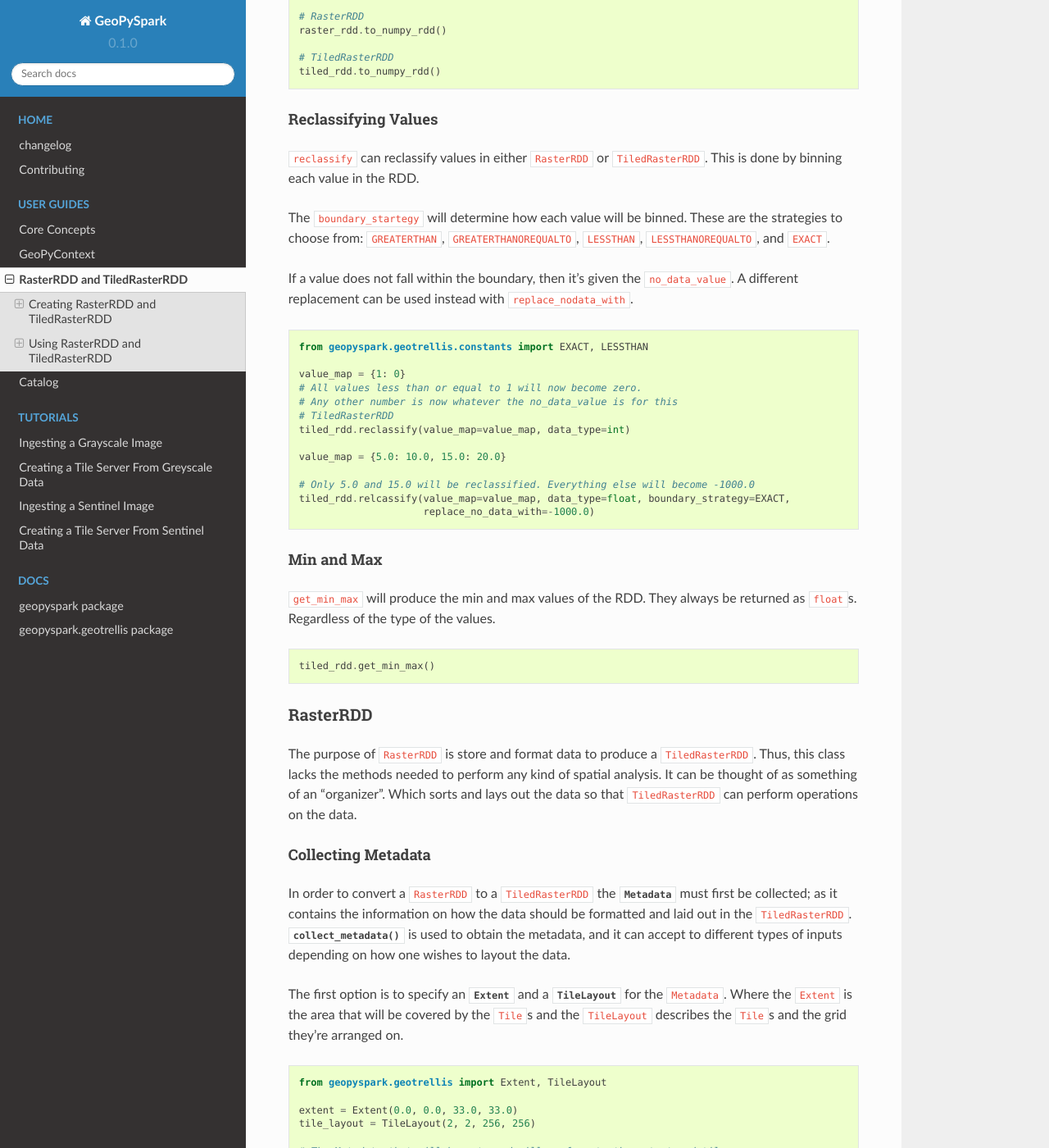
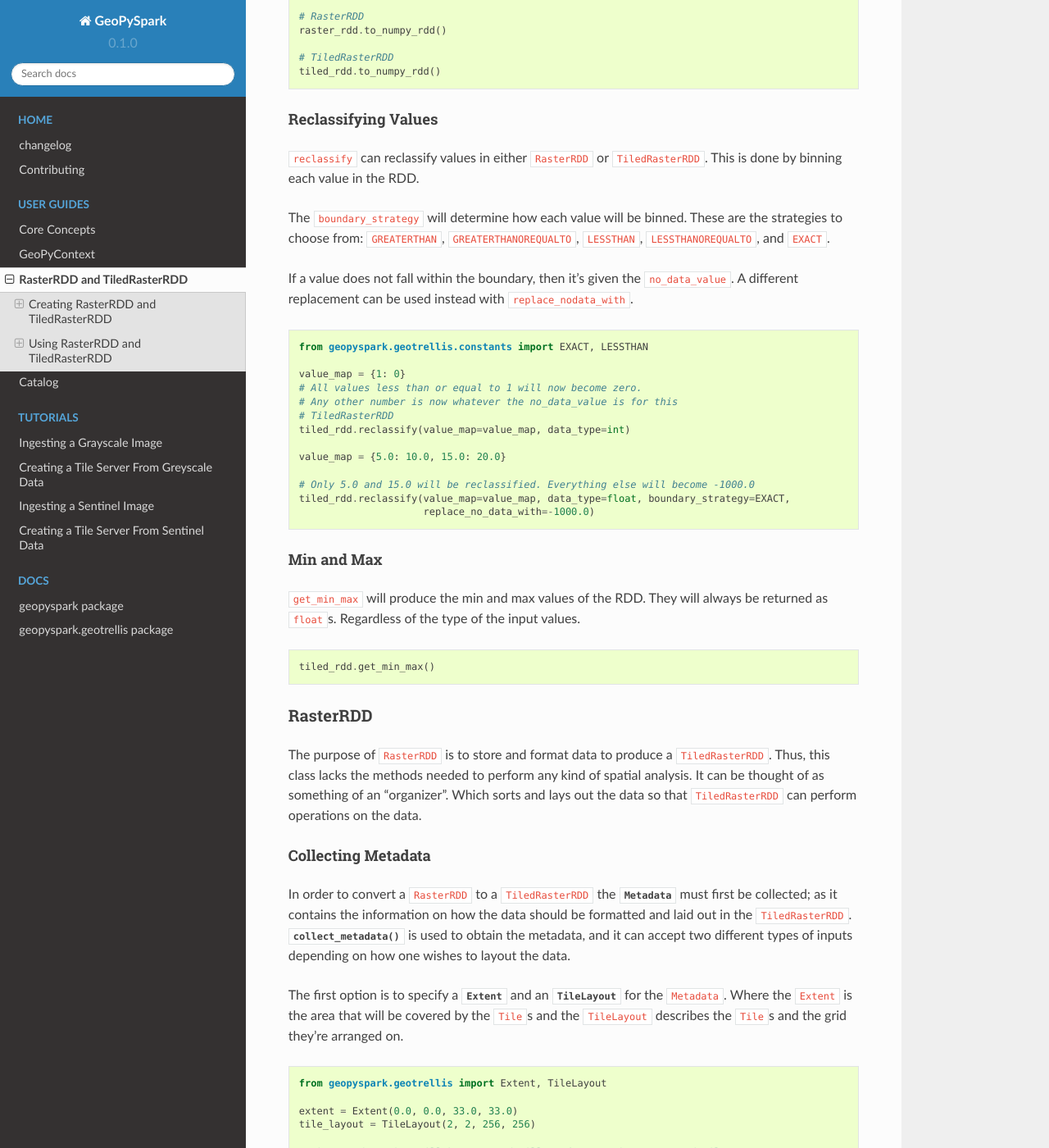
Before and after one commit to locationtech-labs/geopyspark, a Sphinx documentation site: the page built from docs/guides/rdd.rst, in a window 1280 px wide and 1400 px high, scrolled down 3845 px. Shown: the whole window at 82% size. Built offline with Sphinx 7.4.7 and the Read the Docs theme 2.0.0, drawn with Linux system fonts in a browser that asks for light colours; some of the changed text lies outside the part shown.

Commit message:
spelling

```diff
--- a/docs/contributing.rst
+++ b/docs/contributing.rst
@@ -18,9 +18,9 @@
 -------------------
 
 1. Install and setup Hadoop (the master branch is currently built with 2.0.1).
-2. Check out this repository.
+2. Check out `this <https://github.com/locationtech-labs/geopyspark>`__. repository.
 3. Pick the branch corresponding to the version you are targeting
-4. Run ``make install`` to build GeoPyspark.
+4. Run ``make install`` to build GeoPySpark.
 
 Style Guide
 -----------
@@ -49,7 +49,7 @@
 an issue. As always, if you need some help join us on
 `Gitter <https://gitter.im/locationtech/geotrellis>`__ to chat with a
 developer. As with the mailing list, we will be using the GeoTrellis
-gitter channel until the need arises to form our own.
+Gitter channel until the need arises to form our own.
 
 Pull Requests
 -------------
--- a/docs/guides/core_concepts.rst
+++ b/docs/guides/core_concepts.rst
@@ -22,7 +22,7 @@
 ------
 
 GeoPySpark differs in how it represents rasters from other geo-spatial Python
-libraries like rasterio. In GeoPySpark, they are represented as a ``dict``.
+libraries like rasterIO. In GeoPySpark, they are represented as a ``dict``.
 
 The fields used to represent rasters:
  - **no_data_value**: The value that represents no data in raster. This can be
--- a/docs/guides/geopycontext.rst
+++ b/docs/guides/geopycontext.rst
@@ -9,7 +9,7 @@
 to Python.
 
 Before being sent to the other side, though, the values must be formatted in
-such a way so they can be serialized/deserialzed. ``GeoPyContext`` makes this a
+such a way so they can be serialized/deserialized. ``GeoPyContext`` makes this a
 little easier by providing methods that will prepare the data before it is
 sent over. This is why a ``GeoPyContext`` instance is needed for almost all
 functions and class constructors.
@@ -19,7 +19,7 @@
 --------------------------
 
 Initializing ``GeoPyContext`` can be done through two different methods:
-either by giving it an exisiting ``SparkContext``, or by passing in the
+either by giving it an existing ``SparkContext``, or by passing in the
 arguments used to construct a ``SparkContext``.
 
 .. code:: python
--- a/docs/guides/rdd.rst
+++ b/docs/guides/rdd.rst
@@ -238,7 +238,7 @@
 ``reclassify`` can reclassify values in either ``RasterRDD`` or
 ``TiledRasterRDD``. This is done by binning each value in the RDD.
 
-The ``boundary_startegy`` will determine how each value will be binned. These
+The ``boundary_strategy`` will determine how each value will be binned. These
 are the strategies to choose from: ``GREATERTHAN``, ``GREATERTHANOREQUALTO``,
 ``LESSTHAN``, ``LESSTHANOREQUALTO``, and ``EXACT``.
 
@@ -260,15 +260,15 @@
    value_map = {5.0: 10.0, 15.0: 20.0}
 
    # Only 5.0 and 15.0 will be reclassified. Everything else will become -1000.0
-   tiled_rdd.relcassify(value_map=value_map, data_type=float, boundary_strategy=EXACT,
+   tiled_rdd.reclassify(value_map=value_map, data_type=float, boundary_strategy=EXACT,
                         replace_no_data_with=-1000.0)
 
 
 Min and Max
 ^^^^^^^^^^^^
 
-``get_min_max`` will produce the min and max values of the RDD. They always be
-returned as ``float``\s. Regardless of the type of the values.
+``get_min_max`` will produce the min and max values of the RDD. They will always be
+returned as ``float``\s. Regardless of the type of the input values.
 
 .. code:: python
 
@@ -292,10 +292,10 @@
 :class:`~geopyspark.geotrellis.Metadata` must first be collected; as it
 contains the information on how the data should be formatted and laid out in
 the ``TiledRasterRDD``. :meth:`~geopyspark.geotrellis.rdd.RasterRDD.collect_metadata`
-is used to obtain the metadata, and it can accept to different types of inputs
+is used to obtain the metadata, and it can accept two different types of inputs
 depending on how one wishes to layout the data.
 
-The first option is to specify an :class:`~geopyspark.geotrellis.Extent` and a
+The first option is to specify a :class:`~geopyspark.geotrellis.Extent` and an
 :obj:`~geopyspark.geotrellis.TileLayout` for the ``Metadata``. Where the
 ``Extent`` is the area that will be covered by the ``Tile``\s and the
 ``TileLayout`` describes the ``Tile``\s and the grid they're arranged on.
--- a/docs/tutorials/greyscale_ingest_example.rst
+++ b/docs/tutorials/greyscale_ingest_example.rst
@@ -3,7 +3,7 @@
 Ingesting a Grayscale Image
 ****************************
 
-This example shows how to ingest a grayscale image and save the resultsr
+This example shows how to ingest a grayscale image and save the results
 locally.
 
 The Code
```
Also changed, not shown: other parts of docs/guides/core_concepts.rst (+1 -1 lines), other parts of docs/guides/rdd.rst (+4 -4 lines), docs/index.rst (+6 -6 lines).
